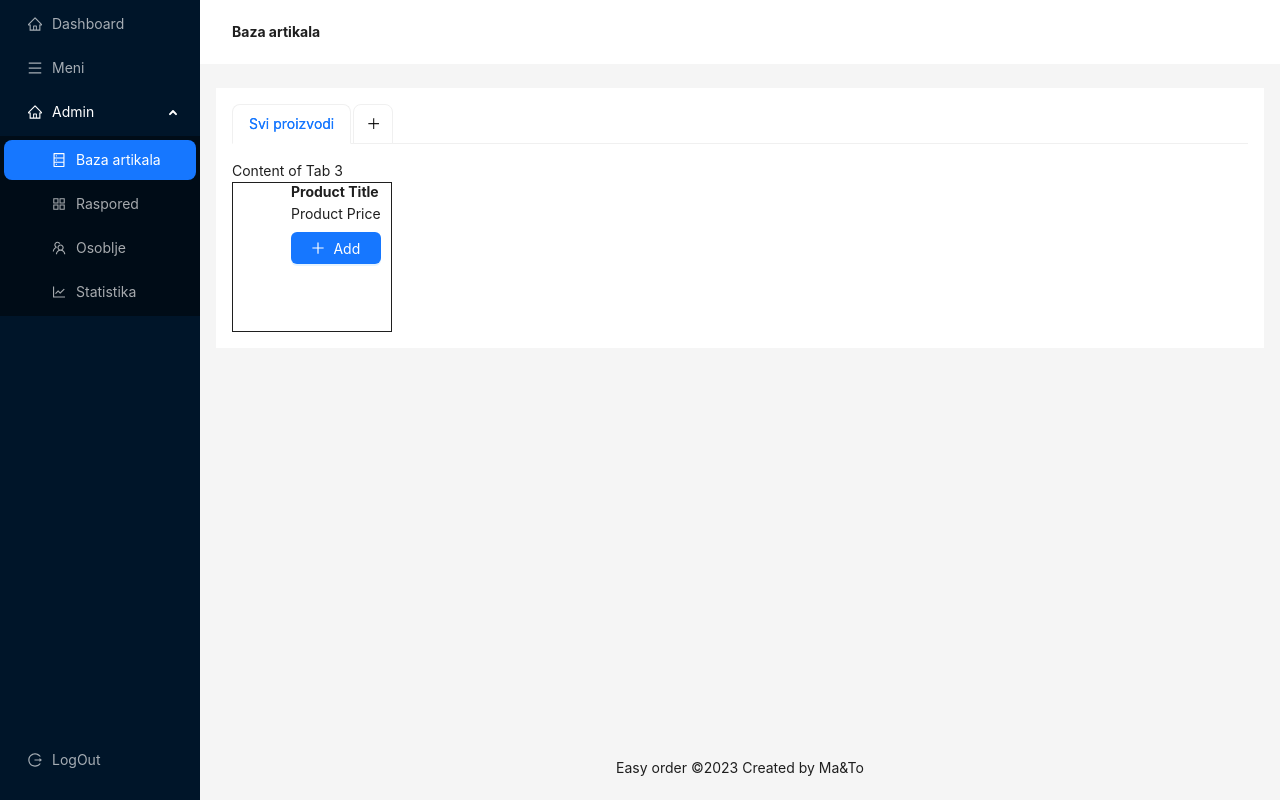
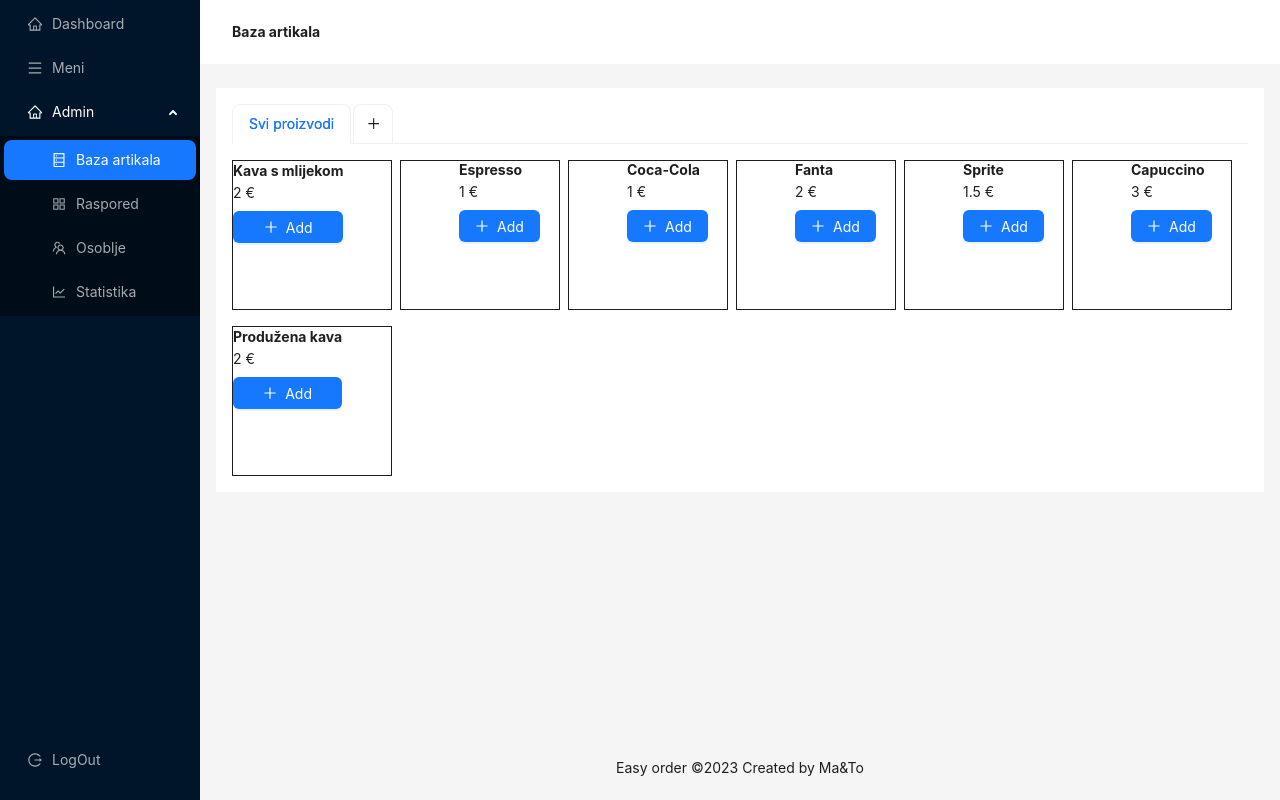
Before and after one commit to Marko-Tomljanovic/easyOrder, a Next.js app in the folder easy-order-ui/: page /admin/baza-artikala in a window 1280 px wide. Built offline with nearby package versions, Linux system fonts and the light colour scheme; sample sign-in values are in the browser's storage.

Commit message:
feat: add groups; baza artIKLA

```diff
--- a/easy-order-ui/src/app/admin/baza-artikala/page.tsx
+++ b/easy-order-ui/src/app/admin/baza-artikala/page.tsx
@@ -2,7 +2,7 @@
 
 import ItemCard from "@/app/components/item-card/ItemCard";
 import { ExclamationCircleFilled } from "@ant-design/icons";
-import { Input, Modal, Popconfirm, Tabs, message } from "antd";
+import { Col, Input, Modal, Row, Tabs, message } from "antd";
 import { useRef, useState } from "react";
 
 type TargetKey = React.MouseEvent | React.KeyboardEvent | string;
@@ -10,8 +10,7 @@ type TargetKey = React.MouseEvent | React.KeyboardEvent | string;
 const initialItems = [
   {
     label: "Svi proizvodi",
-    children: "Content of Tab 3",
-    key: "3",
+    key: "",
     closable: false,
   },
 ];
@@ -24,17 +23,26 @@ export default function Page() {
   const [activeKey, setActiveKey] = useState(initialItems[0].key);
   const newTabIndex = useRef(0);
   const [isModalOpen, setIsModalOpen] = useState(false);
+  const [marko, setMarko] = useState<any>([
+    { id: "1", grupa: "", ime: "Kava s mlijekom", cijena: "2" },
+    { id: "2", grupa: "", ime: "Espresso", cijena: "1" },
+    { id: "3", grupa: "2", ime: "Coca-Cola", cijena: "1" },
+    { id: "4", grupa: "0", ime: "Fanta", cijena: "2" },
+    { id: "5", grupa: "0", ime: "Sprite", cijena: "1.5" },
+    { id: "6", grupa: "", ime: "Capuccino", cijena: "3" },
+    { id: "7", grupa: "", ime: "Produžena kava", cijena: "2" },
+  ]);
 
   const onChange = (key: string) => {
     console.log(key);
+    setActiveKey(key);
   };
 
   const add = () => {
-    const newActiveKey = `newTab${newTabIndex.current++}`;
+    const newActiveKey = `${newTabIndex.current++}`;
     const newPanes = [...items];
     newPanes.push({
       label: newLabel,
-      children: "Content of new Tab",
       key: newActiveKey,
       closable: true,
     });
@@ -58,6 +66,12 @@ export default function Page() {
         newActiveKey = newPanes[0].key;
       }
     }
+    //brisanje grupe iz liste proizvoda, dodati type kasnije
+    const updatedMarko = marko.map((item: any) => ({
+      ...item,
+      grupa: item.grupa === "2" ? "" : item.grupa,
+    }));
+    setMarko(updatedMarko);
     setItems(newPanes);
     setActiveKey(newActiveKey);
   };
@@ -97,12 +111,17 @@ export default function Page() {
 
   const handleCancel = () => {
     setIsModalOpen(false);
+    setNewLabel("");
   };
 
   const handleChange = (e: any) => {
     const { value } = e.target;
-    console.log("value", value);
-    setNewLabel(value);
+
+    const copyValue = /^\p{Lu}/u.test(value)
+      ? value
+      : value.charAt(0).toUpperCase() + value.slice(1);
+
+    setNewLabel(copyValue);
   };
 
   const showDeleteConfirm = (
@@ -124,17 +143,36 @@ export default function Page() {
     });
   };
 
+  const checkGroup = (value: string) => {
+    if (!activeKey) {
+      return true;
+    } else {
+      return value === activeKey;
+    }
+  };
+
   return (
     <>
       <Tabs
-        defaultActiveKey="1"
+        defaultActiveKey="0"
+        activeKey={activeKey}
         items={items}
-        onChange={() => onChange}
+        onChange={onChange}
         type="editable-card"
         onEdit={onEdit}
       />
-      <div style={{ width: "10rem" }}></div>
-      <ItemCard />
+
+      <Row gutter={[8, 16]}>
+        {marko.map(
+          (item: any) =>
+            checkGroup(item.grupa) && (
+              <Col key={item.id}>
+                <ItemCard key={item.id} title={item.ime} price={item.cijena} />
+              </Col>
+            )
+        )}
+      </Row>
+
       <Modal
         title={`Naziv grupe`}
         open={isModalOpen}
--- a/easy-order-ui/src/app/components/item-card/ItemCard.tsx
+++ b/easy-order-ui/src/app/components/item-card/ItemCard.tsx
@@ -4,10 +4,11 @@ import Image from "next/image";
 
 interface Item {
   key: string;
-  label: string;
+  title: string;
+  price: string;
 }
 
-export default function ItemCard() {
+export default function ItemCard({ title, price }: Item) {
   return (
     <div
       style={{
@@ -22,10 +23,10 @@ export default function ItemCard() {
         </Col>
         <Col>
           <div>
-            <h4 style={{ marginBottom: 5 }}>Product Title</h4>
+            <h4 style={{ marginBottom: 5 }}>{title}</h4>
           </div>
           <div>
-            <p style={{ marginBottom: 10 }}>Product Price</p>
+            <p style={{ marginBottom: 10 }}>{price + ` €`}</p>
           </div>
           <Button
             type="primary"
```
